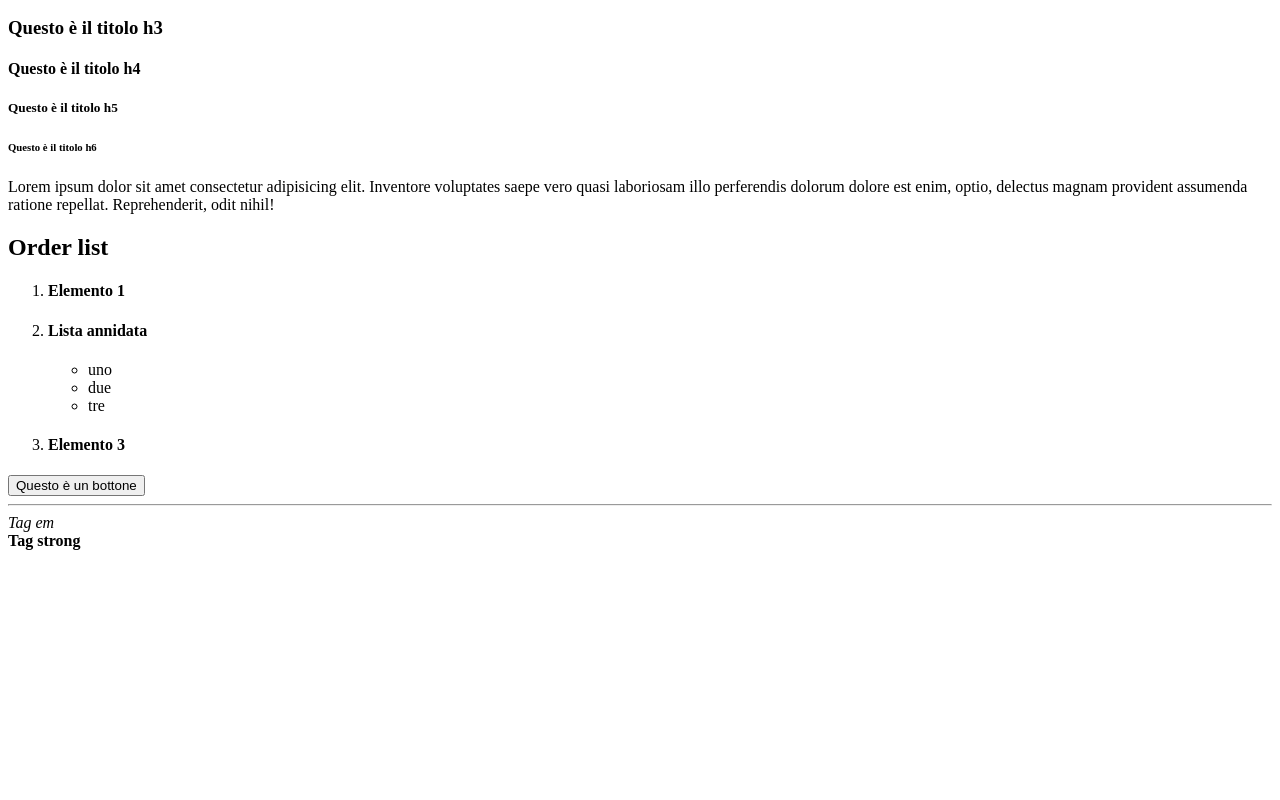
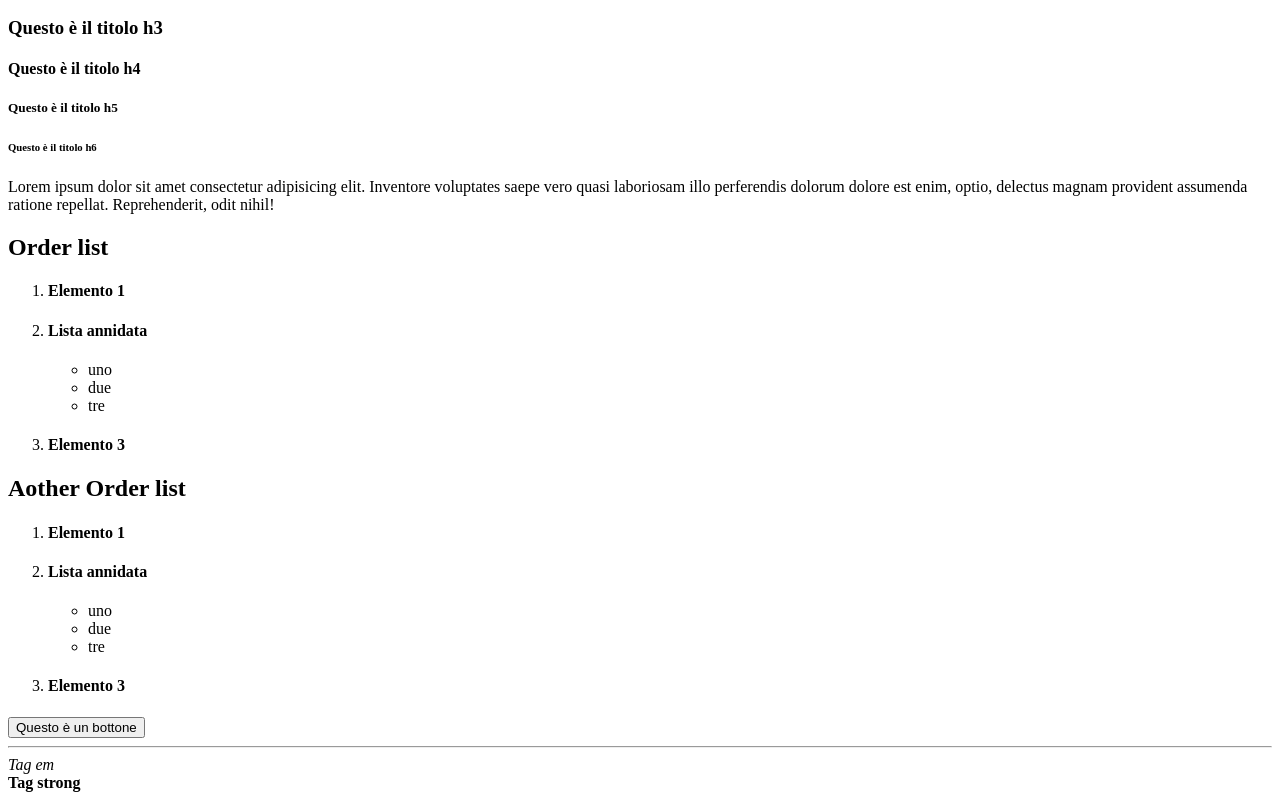
Before and after one commit to olga-demina/classe62-html-tags, a plain HTML site: page index.html in a window 1280 px wide. Shown: the part 110-910 px from the top of the page. Before the commit the page ends 800 px from the top, so only its background shows below. Drawn offline with Linux system fonts and the light colour scheme.

Commit message:
Div container

```diff
--- a/index.html
+++ b/index.html
@@ -23,6 +23,7 @@
     <!-- /Questo è un paragrafo -->
 
     <!-- Questa è una order list -->
+    <div>
         <h2>Order list</h2>
         <ol>
             <li>
@@ -40,6 +41,29 @@
                 <h4>Elemento 3</h4>
             </li>
         </ol>
+    </div>
+    <!-- /Questa è una order list -->
+
+     <!-- Questa è una order list -->
+     <div>
+        <h2>Aother Order list</h2>
+        <ol>
+            <li>
+                <h4>Elemento 1</h4>
+            </li>
+            <li>
+                <h4>Lista annidata</h4>
+                <ul>
+                    <li>uno</li>
+                    <li>due</li>
+                    <li>tre</li>
+                </ul>
+            </li>
+            <li>
+                <h4>Elemento 3</h4>
+            </li>
+        </ol>
+    </div>
      <!-- /Questa è una order list -->
 
     <!-- Altri tag html -->
```
Lines whose indentation alone changed are shown as unchanged.
